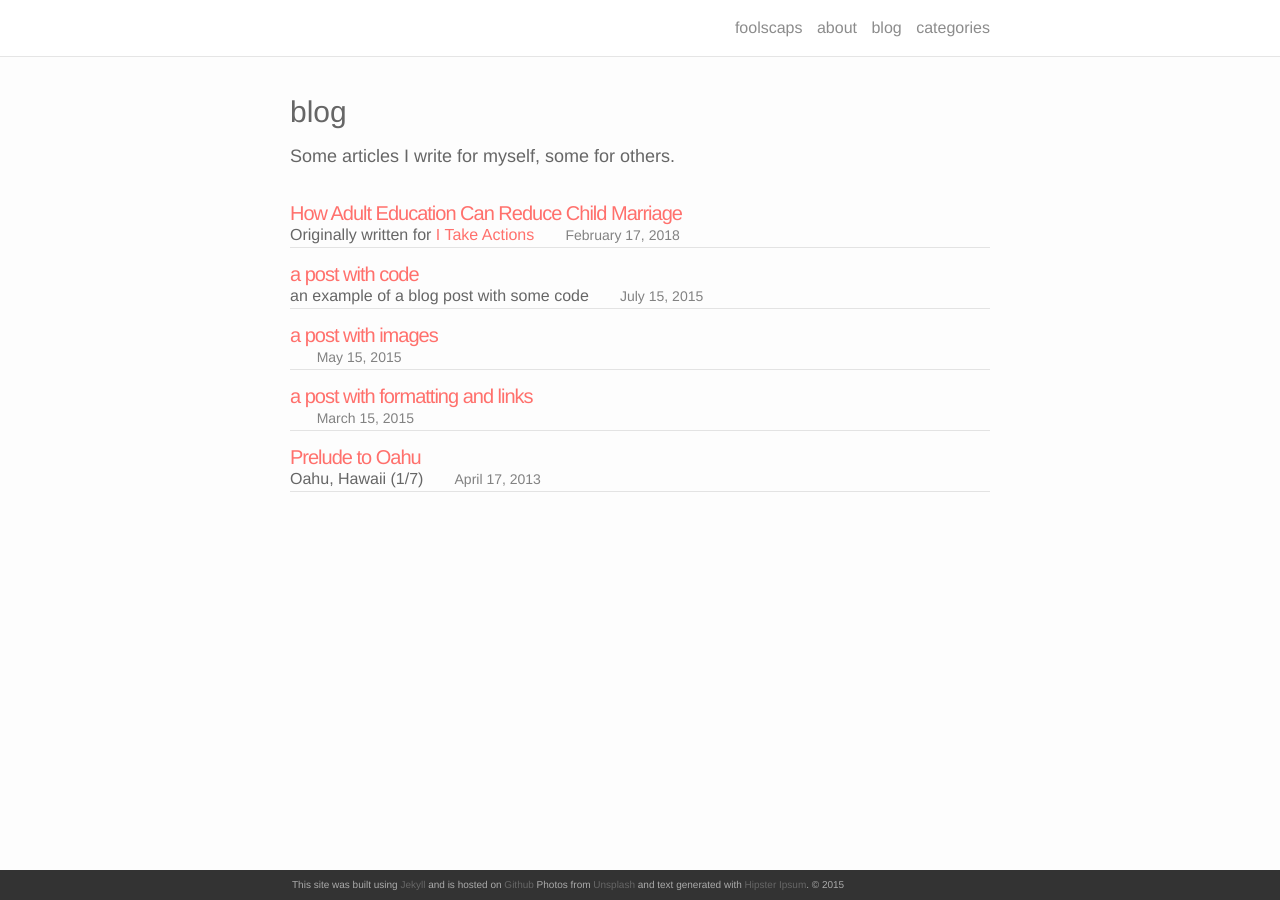
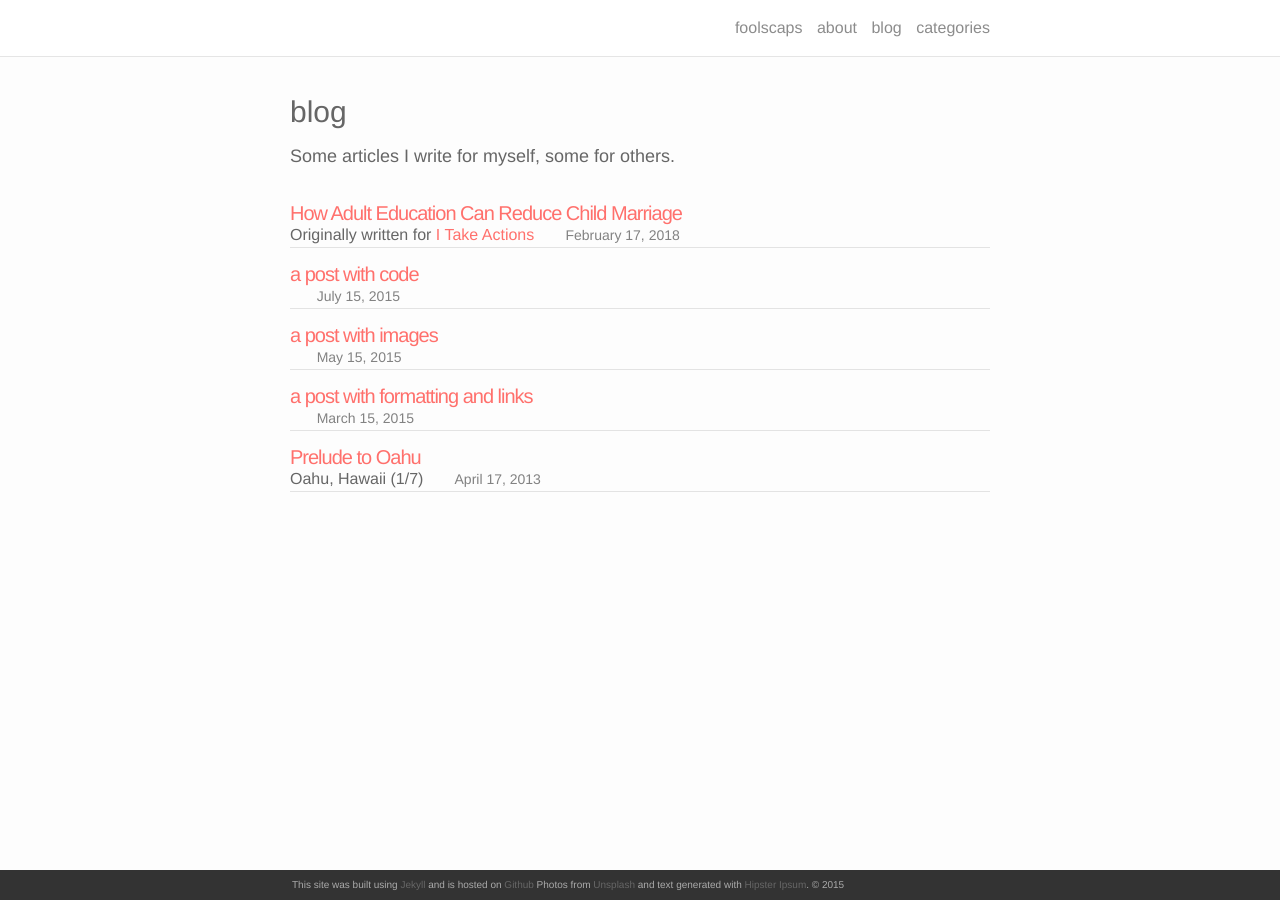
Before and after one commit to foolscaps/foolscaps.github.io, a Jekyll site: the page built from blog.md, in a window 1280 px wide. Built offline with Jekyll 4.4.1, drawn with Linux system fonts in a browser that asks for light colours; nearby versions of some CDN libraries.

Commit message:
Update 2015-07-15-SamplePostCode.markdown

```diff
--- a/_posts/2015-07-15-SamplePostCode.markdown
+++ b/_posts/2015-07-15-SamplePostCode.markdown
@@ -2,7 +2,7 @@
 layout: post
 title: a post with code
 date: 2015-07-15 15:09:00
-description: an example of a blog post with some code
+description: #an example of a blog post with some code
 ---
 This theme implements a built-in Jekyll feature, the use of Pygments, for sytanx highlighting. It supports more than 100 languages. This example is in C++. All you have to do is wrap your code in a liquid tag:
 {% raw  %}
```
